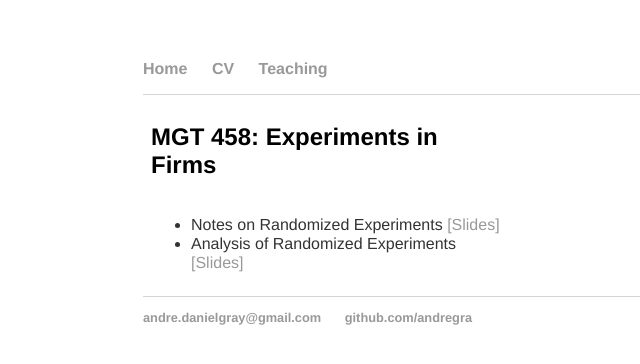
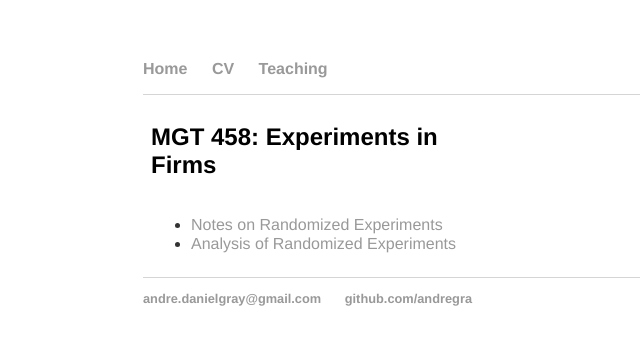
Before and after one commit to andregra/andregra.github.io, a Jekyll site: the page built from teaching.md, in a window 1280 px wide. Shown: the top 364 px of the page, without its empty margins (49-689 px from the left). Built offline with Jekyll 4.4.1, drawn with Linux system fonts in a browser that asks for light colours.

Commit message:
Update teaching.md

```diff
--- a/teaching.md
+++ b/teaching.md
@@ -8,9 +8,9 @@ permalink: /teaching/
  <div class="left">
 <h2> MGT 458: Experiments in Firms </h2>
 	  	<ul class="papers">
-			<li> Notes on Randomized Experiments  <a href="/assets/ethnic_cities_2-22-24.pdf">[Slides]</a>
+			<li><a href="/assets/randomization_notes.pdf">Notes on Randomized Experiments  </a>
 			</li>
-			<li> Analysis of Randomized Experiments <a href="/assets/micro286_10-5-23.pdf">[Slides]</a> </li>
+			<li><a href="/assets/analysis_notes.pdf"> Analysis of Randomized Experiments </a> </li>
 	  	</ul>
 </div>
 </div>
```
